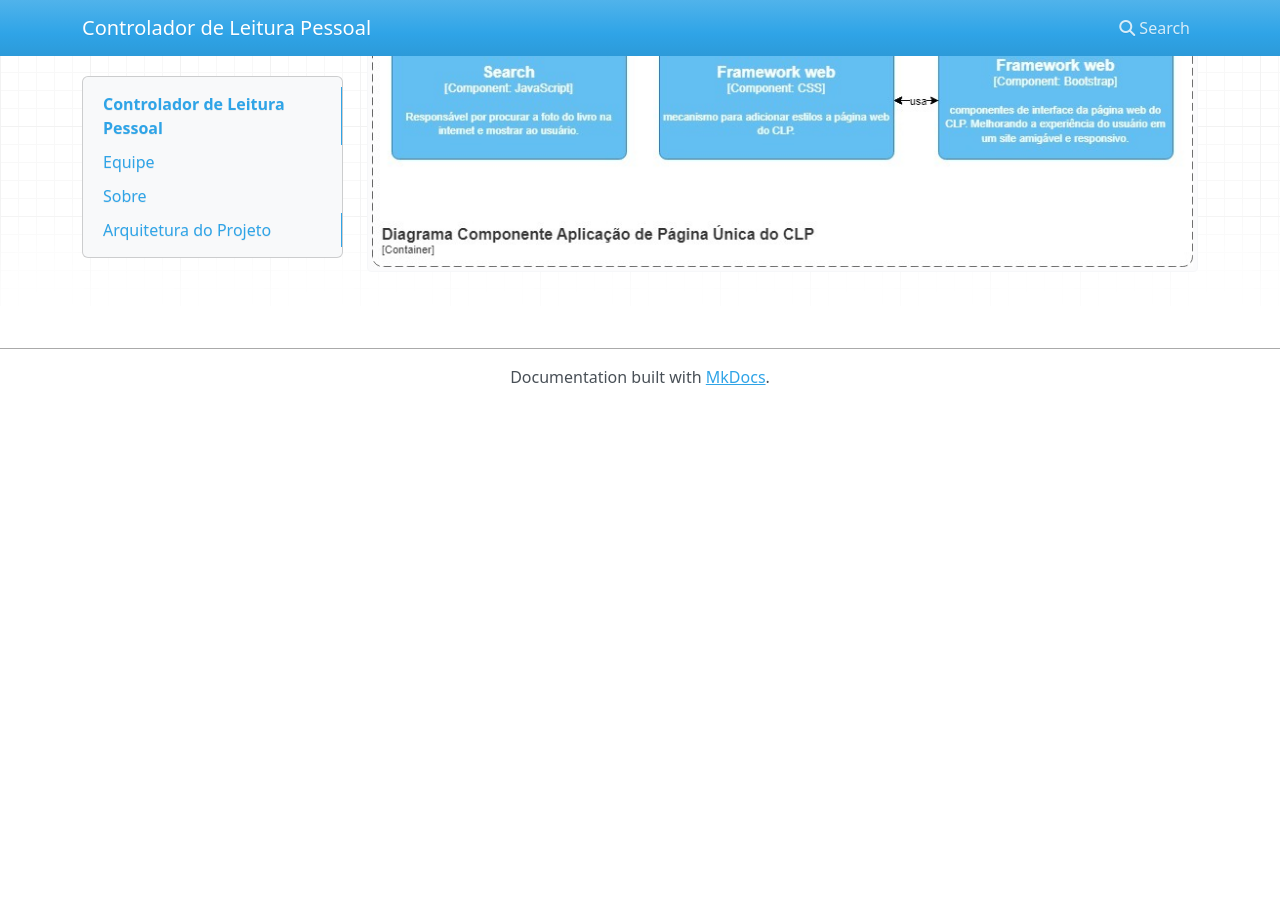
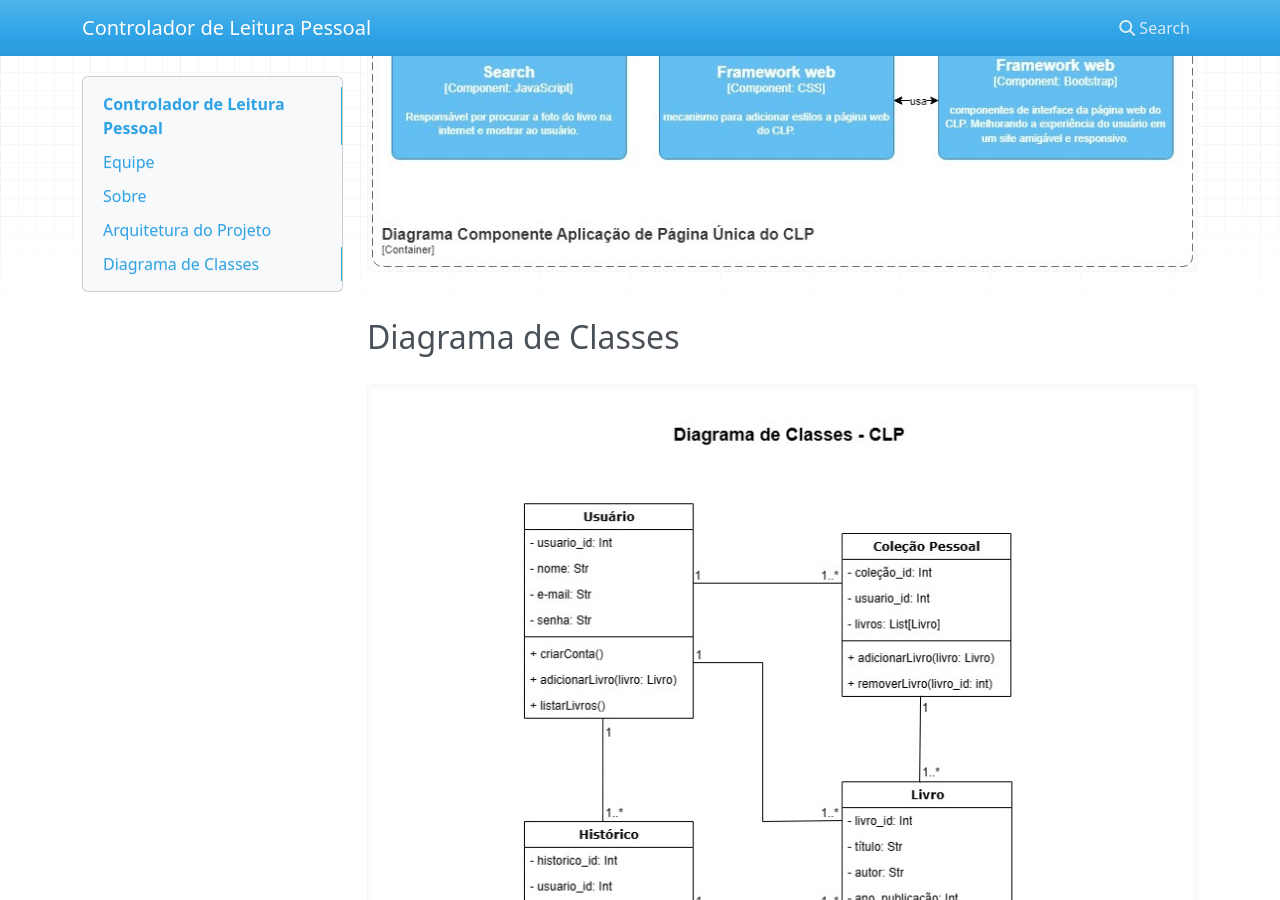
Before and after one commit to filipeffp/clp-master, an MkDocs documentation site: the page built from docs/index.md, in a window 1280 px wide and 900 px high, scrolled down 4598 px. Built offline with MkDocs 1.6.1, drawn with Linux system fonts in a browser that asks for light colours; nearby versions of some CDN libraries; before the commit the page ends 5003 px from its top, so only the background shows below that.

Commit message:
Update index.md

```diff
--- a/docs/index.md
+++ b/docs/index.md
@@ -25,3 +25,7 @@ O projeto CONTROLADOR DE LEITURA PESSOAL é um sistema desenvolvido para proporc
 ![CLP2](./images/doc2.jpg)
 ![CLP3](./images/doc3.jpg)
 ![CLP4](./images/doc4.jpg)
+
+## Diagrama de Classes
+
+![CLP5](./images/doc5.jpg)
```
